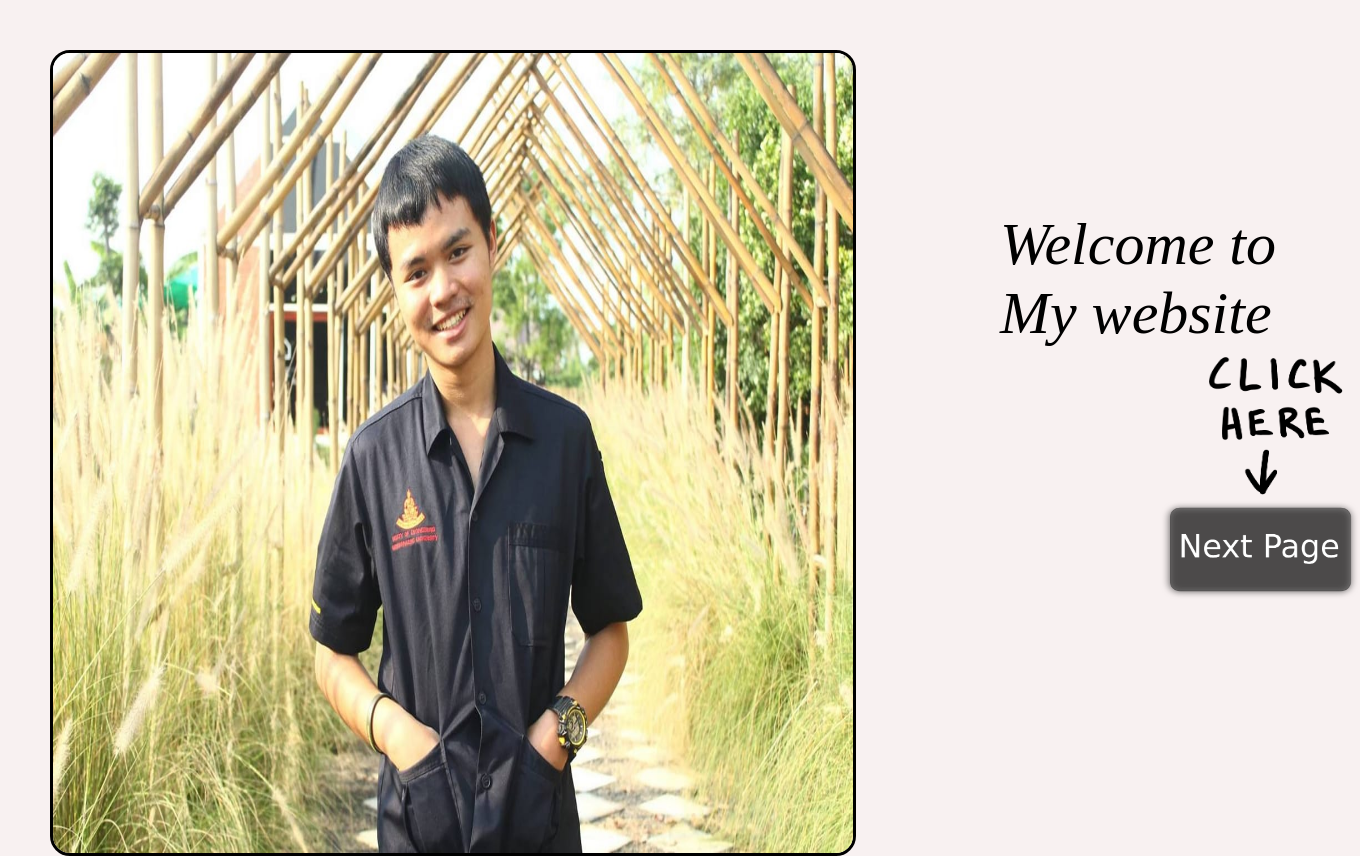
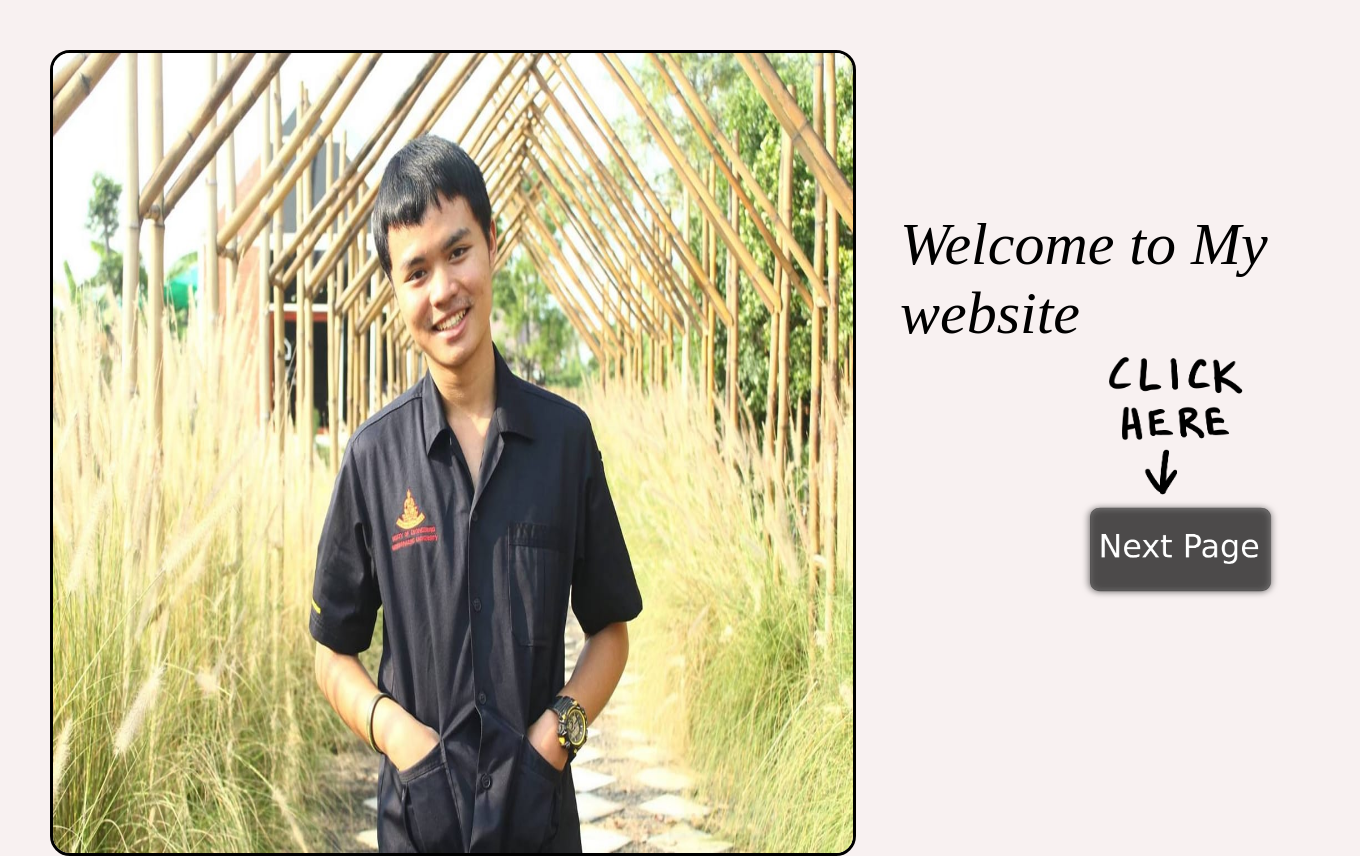
Before and after one commit to vittaya25/Profile1, a plain HTML site: page index.html in a window 1280 px wide. Shown: the whole page, 1360 px wide, since content can reach past the window. Drawn offline with Linux system fonts and the light colour scheme; files that its build step writes are made by us from their sources.

Commit message:
version 1.0.4

```diff
--- a/master.css
+++ b/css/master.css
@@ -16,13 +16,13 @@
   position: absolute;
   font-size: 60px;
   top: 150px;
-  left: 1000px;
+  left: 900px;
   font-style: italic;
 }
 .click_here{
   position: absolute;
   top: 350px;
-  left: 1200px;
+  left: 1100px;
   width: 150px;
   height: 150px;
 
@@ -33,10 +33,10 @@
   font-size: 40px;
   position: absolute;
   top: 500px;
-  left: 1160px;
+  left: 1080px;
 }
 
-.buttonstart2{
+.pictureNextpage{
   width: 200px;
   height: 100px;
 }
--- a/index.html
+++ b/index.html
@@ -2,13 +2,13 @@
 <html lang="en" dir="ltr">
   <head>
     <meta charset="utf-8">
-    <link rel="stylesheet" href=".../css/master.css">
-    <title></title>
+    <link rel="stylesheet" href="css/master.css">
+    <title>Vittaya Leephol</title>
   </head>
   <body class="bodyindex">
     <p class="welcome"> Welcome to My website </p>
     <img class="click_here" src="picture/click-here.png" alt="">
     <img class="me1" src="picture/me1.png" alt="">
-    <a class="buttonstart1" href="mainmenu.html"><img class="buttonstart2" src="picture/next-page.png" alt="No picture"></a>
+    <a class="buttonstart1" href="mainmenu.html"><img class="pictureNextpage" src="picture/next-page.png" alt="No picture"></a>
   </body>
 </html>
```
